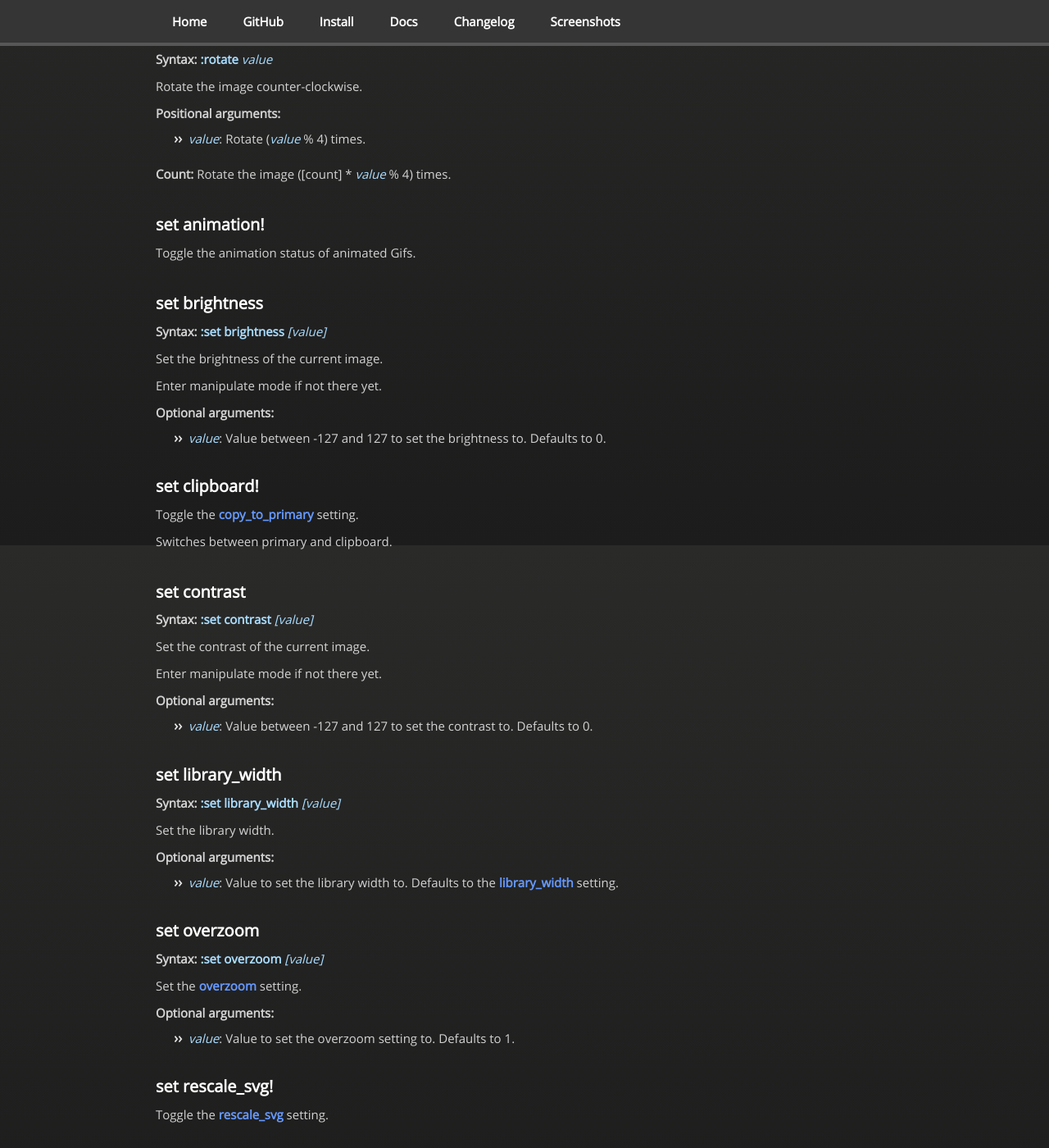
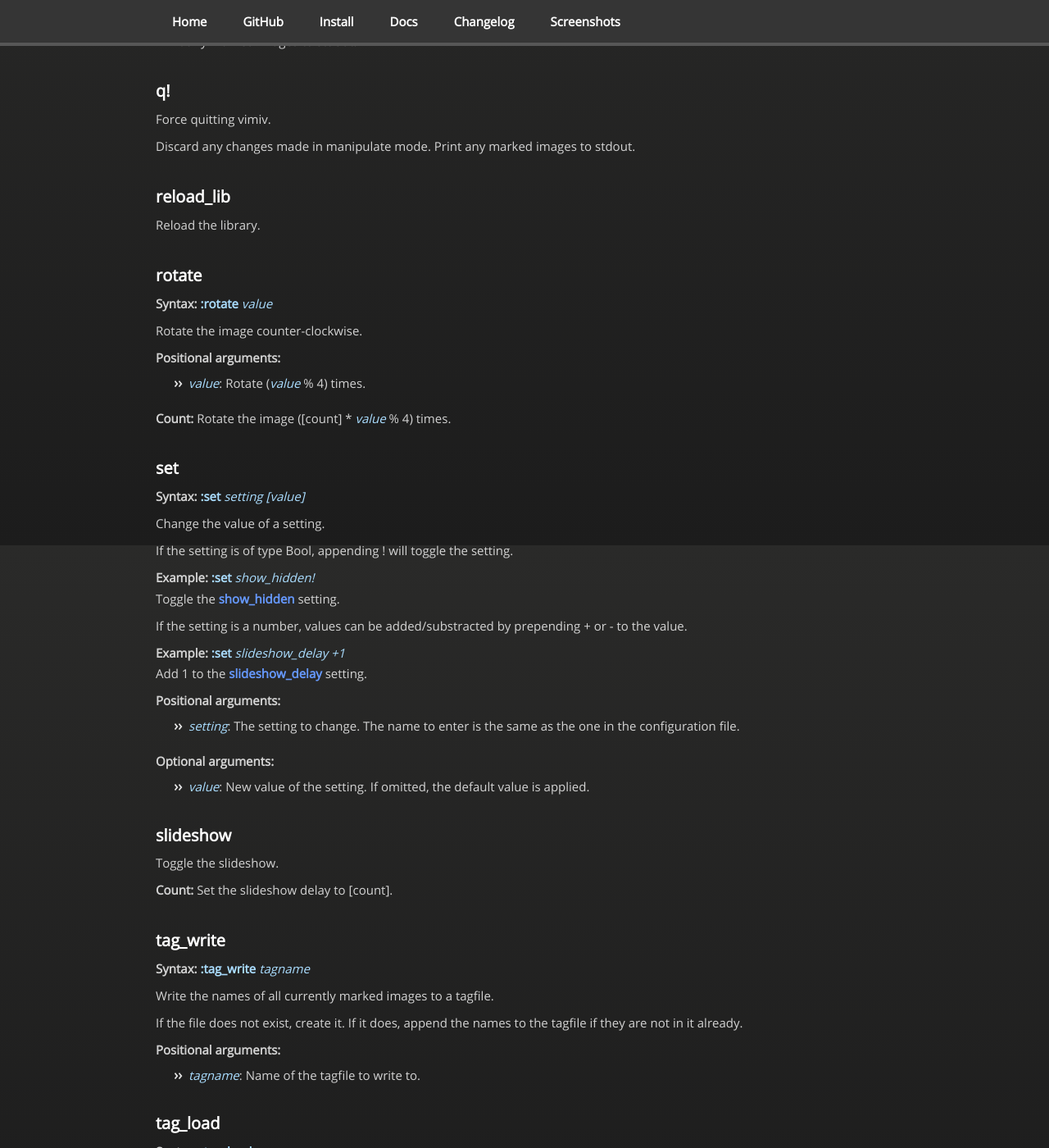
Before and after one commit to karlch/vimiv, a Jekyll site: the page built from _pages/docs/include/commands_description.md, in a window 1280 px wide and 1400 px high, scrolled down 4735 px. Shown: the whole window at 82% size. Built offline with Jekyll 4.4.1, drawn with Linux system fonts in a browser that asks for light colours; our own code applies the rules of GitHub Pages for plain Markdown files; some of the changed text lies outside the part shown.

Commit message:
Update for a few major changes
* Complete rewrite of settings
* Get rid of PIL

```diff
--- a/_pages/docs/include/commands_description.md
+++ b/_pages/docs/include/commands_description.md
@@ -47,8 +47,23 @@
 ##### discard\_changes
 Discard any changes made in manipulate mode and leave it.
 
-This resets brightness, contrast and sharpness to 0 and restores the original
+This resets brightness, contrast and saturation to 0 and restores the original
 image.
+
+##### edit
+**Syntax:** <t class="command"><b>:edit</b> <i>manipulation [value]</i></t>
+
+Edit brightness, contrast or saturation of the current image.
+
+Enter manipulate mode if not there yet.
+
+**Positional arguments:**
+* <i class="command">manipulation</i>: The manipulation to edit. One of bri, con
+  or sat corresponding to brightness, contrast and saturation.
+
+**Optional arguments:**
+* <i class="command">value</i>: New value of the manipulation. If omitted, 0 is
+  used.
 
 ##### first
 Move to the first image of the filelist in image/thumbnail mode.
@@ -203,119 +218,36 @@
 
 **Count:** Rotate the image ([count] * <i class="command">value</i> % 4) times.
 
-##### set animation!
-Toggle the animation status of animated Gifs.
+##### set
+**Syntax:** <t class="command"><b>:set</b> <i>setting [value]</i></t>
 
-##### set brightness
-**Syntax:** <t class="command"><b>:set brightness</b> <i>[value]</i></t>
+Change the value of a setting.
 
-Set the brightness of the current image.
+If the setting is of type Bool, appending ! will toggle the setting.
 
-Enter manipulate mode if not there yet.
+**Example:** <t class="command"><b>:set</b> <i>show_hidden!</i></t>
+Toggle the [show\_hidden]({{ site.baseurl }}/docs/configuration#show-hidden)
+setting.
+
+If the setting is a number, values can be added/substracted by prepending + or -
+to the value.
+
+**Example:** <t class="command"><b>:set</b> <i>slideshow_delay +1</i></t>
+Add 1 to the [slideshow\_delay](
+{{ site.baseurl }}/docs/configuration#slideshow-delay) setting.
+
+**Positional arguments:**
+* <i class="command">setting</i>: The setting to change. The name to enter is
+  the same as the one in the configuration file.
 
 **Optional arguments:**
-* <i class="command">value</i>: Value between -127 and 127 to set the brightness
-  to. Defaults to 0.
-
-##### set clipboard!
-Toggle the [copy\_to\_primary]({{ site.baseurl
-}}/docs/configuration#copy-to-primary) setting.
-
-Switches between primary and clipboard.
-
-##### set contrast
-**Syntax:** <t class="command"><b>:set contrast</b> <i>[value]</i></t>
-
-Set the contrast of the current image.
-
-Enter manipulate mode if not there yet.
-
-**Optional arguments:**
-* <i class="command">value</i>: Value between -127 and 127 to set the contrast
-  to. Defaults to 0.
-
-##### set library\_width
-**Syntax:** <t class="command"><b>:set library_width</b> <i>[value]</i></t>
-
-Set the library width.
-
-**Optional arguments:**
-* <i class="command">value</i>: Value to set the library width to. Defaults to
-  the [library\_width]({{
-  site.baseurl}}/docs/configuration#library-width) setting.
-
-##### set overzoom
-**Syntax:** <t class="command"><b>:set overzoom</b> <i>[value]</i></t>
-
-Set the [overzoom]({{
-site.baseurl}}/docs/configuration#overzoom) setting.
-
-**Optional arguments:**
-* <i class="command">value</i>: Value to set the overzoom setting to. Defaults
-  to 1.
-
-##### set rescale\_svg!
-Toggle the [rescale\_svg]({{
-site.baseurl}}/docs/configuration#rescale-svg) setting.
-
-##### set sharpness
-**Syntax:** <t class="command"><b>:set sharpness</b> <i>[value]</i></t>
-
-Set the sharpness of the current image.
-
-Enter manipulate mode if not there yet.
-
-**Optional arguments:**
-* <i class="command">value</i>: Value between -127 and 127 to set the sharpness
-  to. Defaults to 0.
-
-##### set show\_hidden!
-Toggle the [show\_hidden]({{
-  site.baseurl}}/docs/configuration#show-hidden) setting.
-
-##### set slideshow\_delay
-**Syntax:** <t class="command"><b>:set slideshow_delay</b> <i>[value]</i></t>
-
-Set the slideshow delay.
-
-**Optional arguments:**
-* <i class="command">value</i>: Value to set the slideshow delay to.  Defaults
-  to the [slideshow\_delay]({{ site.baseurl
-}}/docs/configuration#slideshow-delay) setting.
-
-##### set statusbar!
-Toggle the statusbar.
-
-**Note:** Even if the statusbar is hidden, error messages are still displayed.
-
-##### shrink\_lib
-**Syntax:** <t class="command"><b>:shrink_lib</b> <i>[value]</i></t>
-
-Decrease the library width.
-
-**Optional arguments:**
-* <i class="command">value</i>: Value to decrease width by. Defaults to 20.
-
-**Count:** Multiply [value] by [count].
+* <i class="command">value</i>: New value of the setting. If omitted, the
+  default value is applied.
 
 ##### slideshow
 Toggle the slideshow.
 
 **Count:** Set the slideshow delay to [count].
-
-##### slideshow\_delay
-**Syntax:** <t class="command"><b>:slideshow_delay</b> <i>value</i></t>
-
-Change the value of the slideshow delay.
-
-**Positional arguments:**
-* <i class="command">value</i>: Change by value.
-
-**Count:** Multiply [value] by [count].
-
-**Note:** This decreases or increases by the given value. If you want to set
-the delay to a specific value, use [set slideshow_delay](#set-slideshow_delay)
-instead.
 
 ##### tag\_write
 **Syntax:** <t class="command"><b>:tag_write</b> <i>tagname</i></t>
@@ -357,7 +289,6 @@
 **Positional arguments:**
 * <i class="command">basename</i>: Unique basename of the image to undelete as
   it is in the trash directory.
-
 
 ##### unfocus\_library
 Focus the widget last focused before the library.
```
Also changed, not shown: other parts of _pages/docs/include/commands_description.md (+1 -1 lines), _pages/changelog.md (+16 -0 lines), _pages/docs/include/commands.md (+3 -27 lines), _pages/docs/include/config_settings.md (+1 -1 lines), _pages/docs/include/hidden_commands_description.md (+1 -1 lines), _pages/docs/usage.md (+1 -1 lines).
